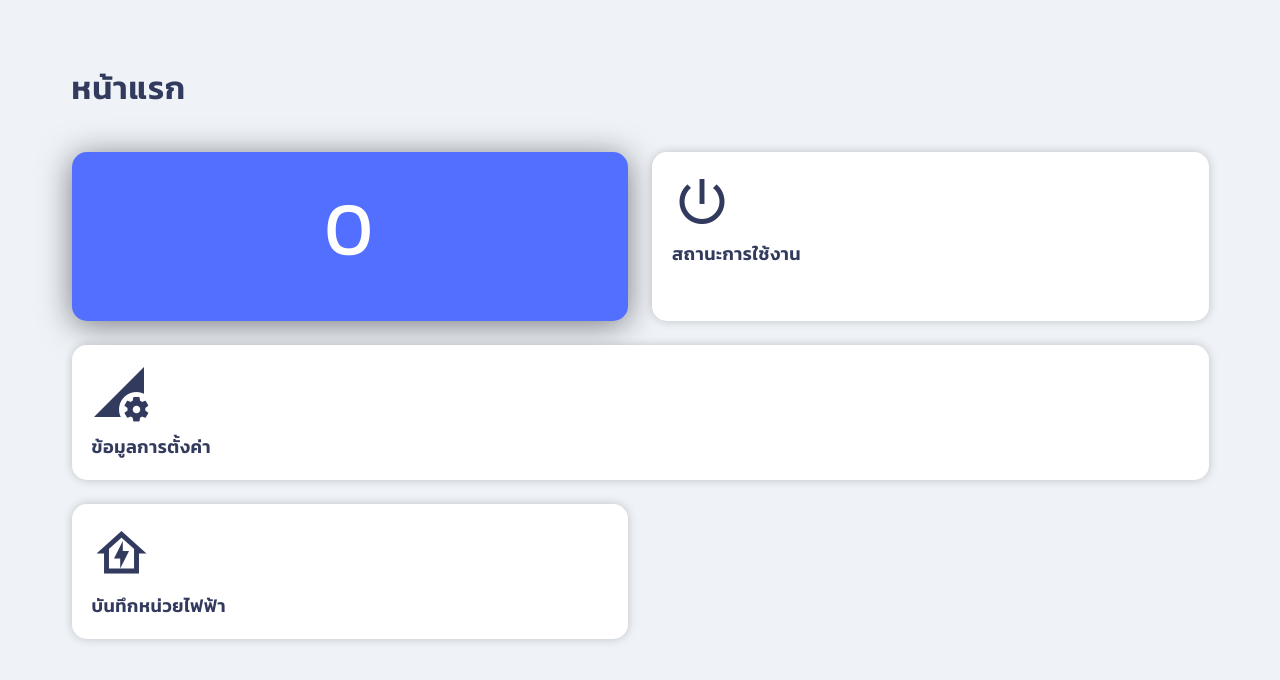
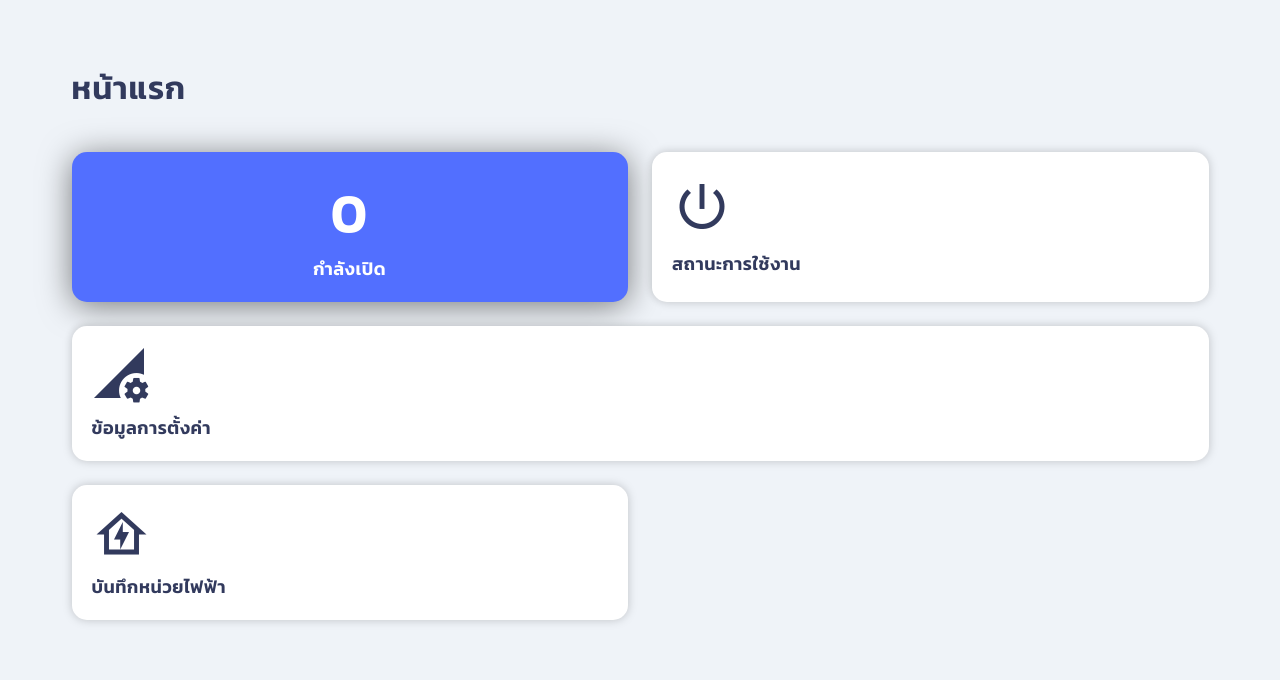
Before and after one commit to khem51120/project, a Nuxt app: page / in a window 1280 px wide. Shown: the top 680 px of the page. Built offline with nearby package versions, Linux system fonts and the light colour scheme; what highcharts-vue would draw is missing.

Commit message:
แก้ 1

```diff
--- a/components/ItemMenu.vue
+++ b/components/ItemMenu.vue
@@ -1,6 +1,9 @@
 <template>
-  <div class="background drop-shadow2" @click="$router.push(`/${to}`)">
-    <v-icon style="color: #323A5D" size="60" class="pb-2">{{ icon }}</v-icon> <br />
+  <div
+    class="background drop-shadow2 styleblox"
+    @click="$router.push(`/${to}`)"
+  >
+    <v-icon style="color: #323a5d" size="60" class="pb-2">{{ icon }}</v-icon>
     <b style="font-size: 18px">{{ title }}</b>
   </div>
 </template>
@@ -16,14 +19,18 @@ export default {
 </script>
 
 <style lang="scss">
-
 .background {
   padding: 20px 20px;
   background-color: #ffffff;
   border-radius: 15px;
   cursor: pointer;
   height: 100%;
-
 }
 
+.styleblox {
+  display: flex;
+  flex-direction: column;
+  justify-content: space-evenly;
+  align-items: flex-start;
+}
 </style>
--- a/pages/index.vue
+++ b/pages/index.vue
@@ -5,18 +5,19 @@
       <v-row>
         <v-col>
           <div
-            class="background drop-shadow1"
+            class="background drop-shadow1 styleblox"
             style="
             background-color: #526FFF
               height: 100%;
+              color: #fff;
               align-items: center;
-              display: flex;
-              justify-content: center;
+            text-align: center;
             "
           >
-            <p style="color: #fff; font-size: 75px">0</p>
-          </div></v-col
-        >
+            <b style=" font-size: 55px">0</b>
+            <b style="font-size: 18px">กำลังเปิด</b>
+          </div>
+        </v-col>
         <v-col>
           <item-menu
             icon="mdi-power-standby"
--- a/pages/onoff.vue
+++ b/pages/onoff.vue
@@ -8,6 +8,7 @@
         :key="i"
       >
         <b style="padding: 0px 20px">ช่องที่ {{ i + 1 }}</b>
+        <v-switch color="success" v-model="item.status" inset></v-switch>
         <v-btn elevation="2" fab :class="item.status ? 'btn-on' : 'btn-off'"
           ><v-icon dark
             >{{ status ? "mdi-lightbulb-on" : "mdi-lightbulb" }}
```
